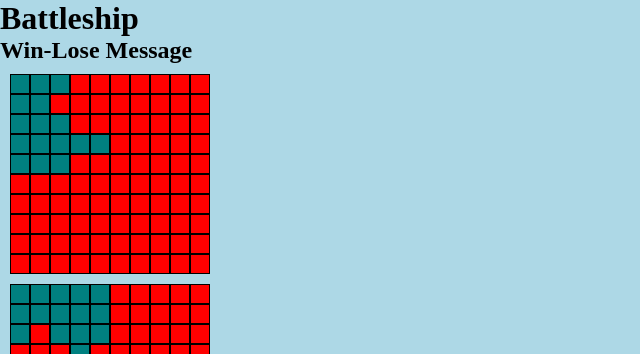
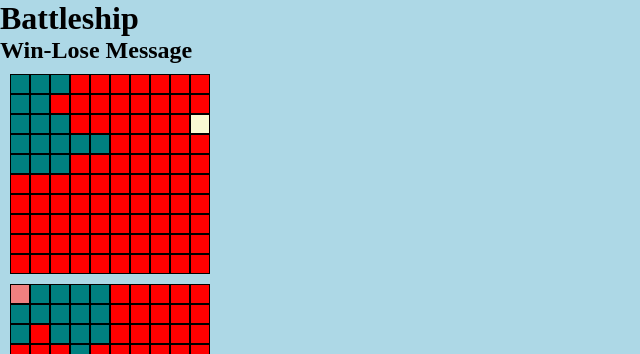
Before and after one commit to mbeckdev/battleship, a website built with webpack: page dist/index.html in a window 1280 px wide. Both pictures are taken after a click on the element 20 px from the left and 294 px from the top of the page. Shown: the top 354 px of the page, 0-640 px from the left. Built offline with nearby package versions, Linux system fonts and the light colour scheme.

Commit message:
Show hit and miss on screen

```diff
--- a/src/factories/gameboardFactory.js
+++ b/src/factories/gameboardFactory.js
@@ -2,6 +2,7 @@
 import dom from '../module-patterns/dom.js';
 // import { Ship } from '.shipFactory.js';
 import Ship from './shipFactory.js';
+import game from '../module-patterns/game.js';
 
 // Gameboards should be able to place ships at specific
 // coordinates by calling the ship factory function
@@ -34,6 +35,7 @@ const Gameboard = function () {
   // or records the coordinates of the missed shot.
   function receiveAttack(x, y) {
     // has this attack hit a ship?
+    let hitFound = false;
     arrayOfShips.forEach((aShip) => {
       for (let i = 0; i < aShip.positionsOnBoard.length; i++) {
         if (
@@ -41,17 +43,23 @@ const Gameboard = function () {
           aShip.positionsOnBoard[i][1] == y
         ) {
           // a hit!
+          hitFound = true;
           aShip.hit(i);
           boardHitAndMissLayout[x][y] = 'hit';
-          // dom.showHit(x, y);
+          game.gameboardA.allShipsSunk();
+          dom.showHit(x, y);
           // check if sunk here??????
         } else {
-          // document miss
-
-          boardHitAndMissLayout[x][y] = 'miss';
+          // these coordinates dont match this ship section.
         }
       }
     });
+
+    if (!hitFound) {
+      // x,y doesn't match any ship section, so it's a miss
+      boardHitAndMissLayout[x][y] = 'miss';
+      dom.showMiss(x, y);
+    }
   }
 
   // let shipToAdd = Ship(2, [0, 0], true);
--- a/src/module-patterns/dom.js
+++ b/src/module-patterns/dom.js
@@ -66,9 +66,31 @@ const dom = (function () {
     }
   }
 
-  // function showHit(x, y) {
-  //   console.log('aaaaaaaaaaaaaaaaaaaaaaaaaaaaaaaaaaaaaaa show hit tbd');
-  // }
+  function showHit(x, y) {
+    console.log('aaaaaaaaaaaaaaaaaaaaaaaaaaaaaaaaaaaaaaa show hit tbd');
+    let thisGrid = '';
+    if (game.itsPlayerAsTurn) {
+      thisGrid = gridB;
+    } else {
+      thisGrid = gridA;
+    }
+    let selector = `[data-id="${x}${y}"]`;
+    let thisDiv = thisGrid.querySelector(selector);
+    thisDiv.classList.add('hit');
+  }
+
+  function showMiss(x, y) {
+    console.log('aaaaaaaaaaaaaaaaaaaaaaaaaaaaaaaaaaaaaaa show miss tbd');
+    let thisGrid = '';
+    if (game.itsPlayerAsTurn) {
+      thisGrid = gridB;
+    } else {
+      thisGrid = gridA;
+    }
+    let selector = `[data-id="${x}${y}"]`;
+    let thisDiv = thisGrid.querySelector(selector);
+    thisDiv.classList.add('miss');
+  }
 
   return {
     addShipClassesToBoard,
@@ -78,7 +100,8 @@ const dom = (function () {
     disallowClickInGridB,
     createDivsInGrid,
     domElements,
-    // showHit,
+    showHit,
+    showMiss,
   };
 })();
 
--- a/src/module-patterns/game.js
+++ b/src/module-patterns/game.js
@@ -10,6 +10,7 @@ const game = (function () {
   let playerB = Player('Computer');
   let gameboardA = Gameboard(dom.domElements.gridA);
   let gameboardB = Gameboard(dom.domElements.gridB);
+  let itsPlayerAsTurn = true;
 
   // setupGame();
   function setupGame() {
@@ -48,6 +49,7 @@ const game = (function () {
   }
 
   function playerAsTurn() {
+    game.itsPlayerAsTurn = true;
     dom.disallowClickInGridA();
     dom.allowClickInGridB();
     // then you click in grid B,
@@ -57,6 +59,7 @@ const game = (function () {
 
   function playerBsTurn() {
     // Computer turn
+    game.itsPlayerAsTurn = false;
     //   - you should not be allowed to click.
     dom.disallowClickInGridB();
     // dom.allowClickInGridA();
@@ -108,6 +111,9 @@ const game = (function () {
     handleHitInGridB,
     setupGame,
     startGame,
+    gameboardA,
+    gameboardB,
+    itsPlayerAsTurn,
   };
 })();
 
--- a/src/styles.css
+++ b/src/styles.css
@@ -49,4 +49,12 @@ body {
 .ship {
   background-color: teal;
 }
+
+.hit {
+  background-color: lightcoral;
+}
+
+.miss {
+  background-color: lightgoldenrodyellow;
+}
 /* *********** GRID SYTLING END *********** */
```
Also changed, not shown: dist/main.js.
